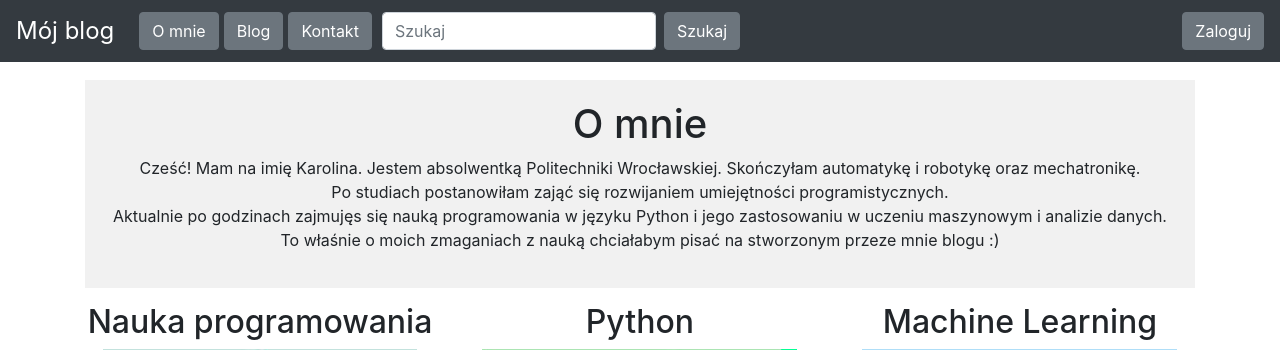
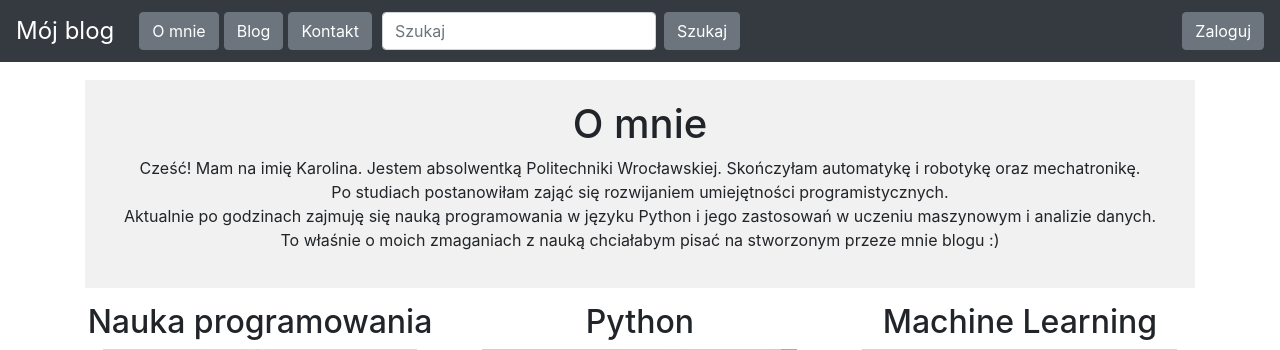
Before and after one commit to KarSiep1996/blog-app, a Flask app: page /about-me in a window 1280 px wide. Shown: the top 350 px of the page. Run offline with Flask 2, Linux system fonts and the light colour scheme; some libraries are stand-ins or nearby versions.

Commit message:
Modify about_me.html

```diff
--- a/blog/templates/about_me.html
+++ b/blog/templates/about_me.html
@@ -10,7 +10,7 @@
     <p>
         Cześć! Mam na imię Karolina. Jestem absolwentką Politechniki Wrocławskiej. Skończyłam automatykę i robotykę oraz mechatronikę.<br>
         Po studiach postanowiłam zająć się rozwijaniem umiejętności programistycznych.<br>
-        Aktualnie po godzinach zajmujęs się nauką programowania w języku Python i jego zastosowaniu w uczeniu maszynowym i analizie danych.<br>
+        Aktualnie po godzinach zajmuję się nauką programowania w języku Python i jego zastosowań w uczeniu maszynowym i analizie danych.<br>
         To właśnie o moich zmaganiach z nauką chciałabym pisać na stworzonym przeze mnie blogu :)
     </p>
 </div>
```
